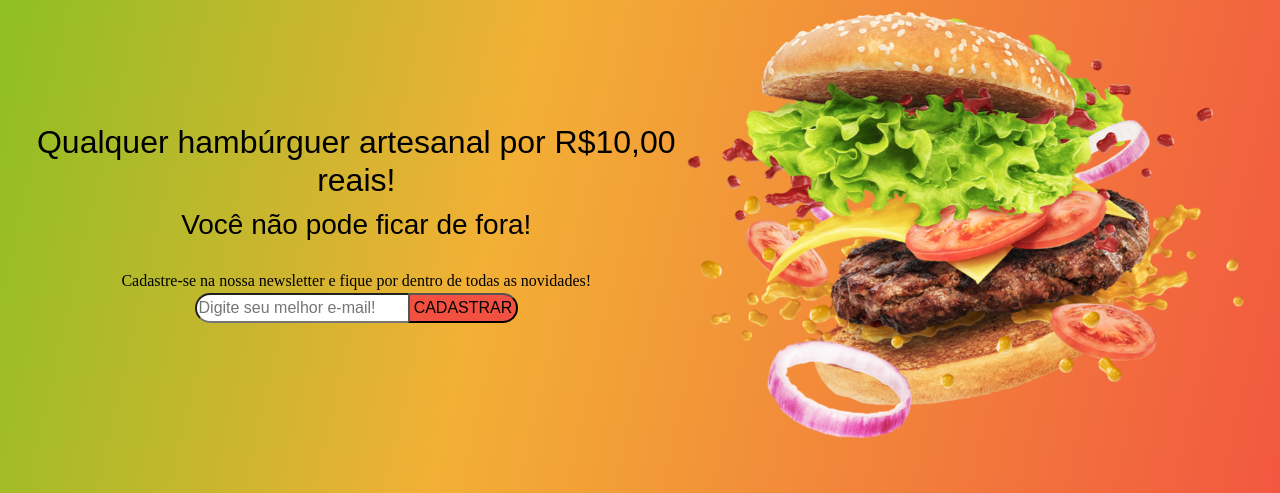
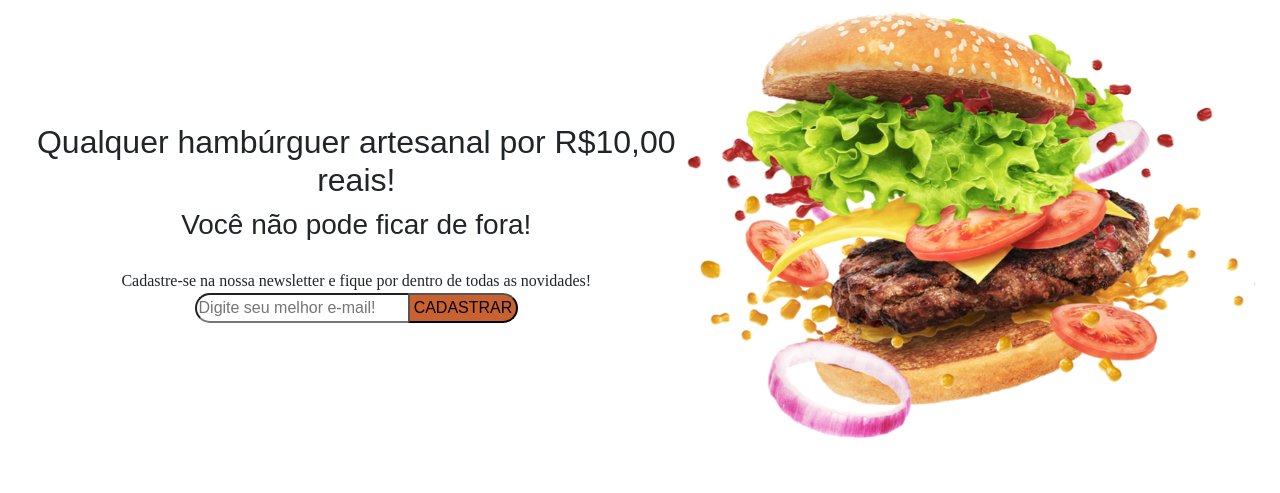
Before and after one commit to dgleyramos1/landing-page-gama, a plain HTML site: page index.html in a window 1280 px wide. Shown: the top 493 px of the page. Drawn offline with nearby package versions, Linux system fonts and the light colour scheme.

Commit message:
finalizado

```diff
--- a/script.js
+++ b/script.js
@@ -6,13 +6,13 @@ document.getElementById('botao').addEventListener('click', function() {
     localStorage.chave = entrada.value;
 
 
-
+    //Mensagem de sucesso após 3 segundos
     setTimeout( function() {
         let mensagem = "Você se cadastrou com sucesso!";
-        msgAlert.innerText = mensagem;
+        paragrafo.innerText = mensagem;
     }, 3000 );
 
-
+    //limpa a localStorage quando a pagina for fechada ou atualizada
     document.getElementById('email').value='';
     window.onbeforeunload = function() {
         localStorage.clear();
--- a/style.css
+++ b/style.css
@@ -5,22 +5,7 @@ body, h1, p, a, img, ul{
     list-style: none;
     font-family: Opens sans-serif;
 }
-body{
-    background: linear-gradient(103deg, rgba(142,191,36,1) 0%, rgba(242,176,53,1) 37%, rgba(242,80,65,1) 100%);
-    color: rgb(0, 0, 0);
-    background-repeat: no-repeat;
-    background-attachment: fixed;
-    background-size: cover;
-    min-width: 350px;
-    height: auto;
-    display: flex;
-    flex-direction: column;
-    justify-content: center;
-    align-items: center;
-}
-input, textarea {
-    outline: none;
-}
+
 
 
 
@@ -81,7 +66,7 @@ input, textarea {
     outline:none;
 }
 #botao{
-    background-color: rgba(242,80,65,1);
+    background-color: #ca6130;
     border-radius: 0 25em 25em 0;
     margin-left: -6px;
     padding: 0;
@@ -89,9 +74,8 @@ input, textarea {
     height: 30PX;
 }
 #botao:hover{
-    box-shadow: 1px 0px 27px rgba(242,80,65,1);
+    box-shadow: 1px 0px 27px #ca6130;
     color: #feca38;
-    background-color: rgba(242,80,65,1);
     cursor: pointer;
 }
 .section-two{
@@ -142,6 +126,7 @@ input, textarea {
 }
 .item button:hover{
     box-shadow: 0 5px 10px #ca6130;
+    color: #feca38;
     cursor: pointer;
 }
 
```
